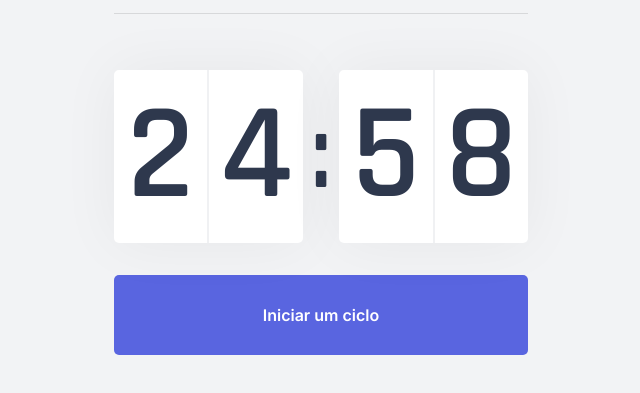
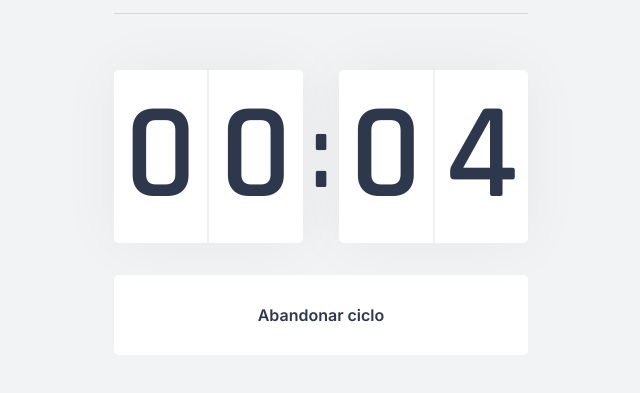
Before and after one commit to CarolinaScudeler/move-it, a Next.js app: page / in a window 1280 px wide. Both pictures are taken after a click on the button "Iniciar um ciclo". Shown: the part 311-704 px from the top of the page, without its empty margins (62-702 px from the left). Built offline with nearby package versions, Linux system fonts and the light colour scheme.

Commit message:
Finalizing countdown component

```diff
--- a/src/components/Countdown.tsx
+++ b/src/components/Countdown.tsx
@@ -1,9 +1,12 @@
 import { useState, useEffect } from 'react';
 import styles from '../styles/components/Countdown.module.css';
 
+let countdownTimeout: NodeJS.Timeout;
+
 export function Countdown() {
-    const [time, setTime] = useState(25 * 60);
-    const [active, setActive] =  useState(false);
+    const [time, setTime] = useState(0.1 * 60);
+    const [isActive, setIsActive] =  useState(false);
+    const [hasFinished, setHasFinished] = useState(false);
 
     const minutes = Math.floor(time / 60);
     const seconds = time % 60;
@@ -12,16 +15,25 @@
     const [secondLeft, secondRight] = String(seconds).padStart(2, '0').split('');
 
     function startCountdown() {
-        setActive(true);
+        setIsActive(true);
+    }
+
+    function resetCountdown() {
+        clearTimeout(countdownTimeout);
+        setIsActive(false);
+        setTime(0.1 * 60);
     }
 
     useEffect(() => {
-        if (active && time > 0) {
-            setTimeout(() => {
+        if (isActive && time > 0) {
+            countdownTimeout = setTimeout(() => {
                 setTime(time - 1);
             }, 1000)
+        } else if (isActive && time === 0) {
+            setHasFinished(true);
+            setIsActive(false);
         }
-    }, [active, time])
+    }, [isActive, time])
 
     return (
         <div>
@@ -37,13 +49,34 @@
                 </div>
             </div>
 
-            <button
-                type="button"
+            { hasFinished ? (
+                <button
+                disabled
                 className={styles.countdownButton}
-                onClick={startCountdown}
             >
-                Iniciar um ciclo
+                Ciclo encerrado
             </button>
+            ) : (
+                <>
+                    { isActive ? (
+                        <button
+                            type="button"
+                            className={`${styles.countdownButton} ${styles.countdownButtonActive}`}
+                            onClick={resetCountdown}
+                        >
+                            Abandonar ciclo
+                        </button>
+                    ) : (
+                        <button
+                        type="button"
+                        className={styles.countdownButton}
+                        onClick={startCountdown}
+                    >
+                        Iniciar um ciclo
+                    </button>
+                    )}
+                </>
+            )}
         </div>
     )
 }
--- a/src/styles/components/Countdown.module.css
+++ b/src/styles/components/Countdown.module.css
@@ -59,6 +59,22 @@
     transition: background-color 0.2s;
 }
 
-.countdownButton:hover {
+.countdownButton:not(:disabled):hover {
     background: var(--blue-dark);
 }
+
+.countdownButtonActive {
+    background: var(--white);
+    color: var(--title);
+}
+
+.countdownButtonActive:not(:disabled):hover {
+    background: var(--red);
+    color: var(--white);
+}
+
+.countdownButton:disabled {
+    background: var(--white);
+    color: var(--text);
+    cursor: not-allowed;
+}
```
